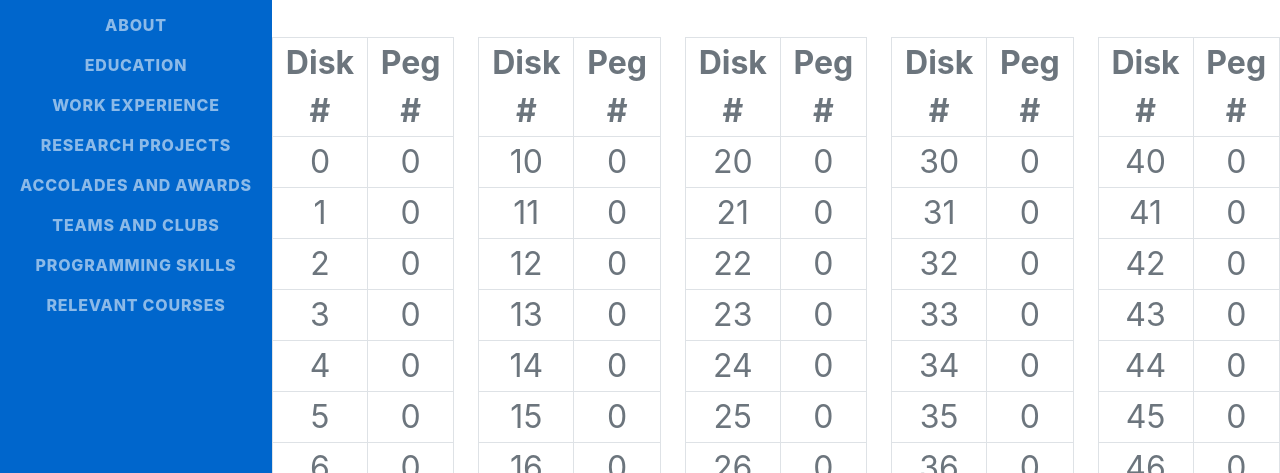
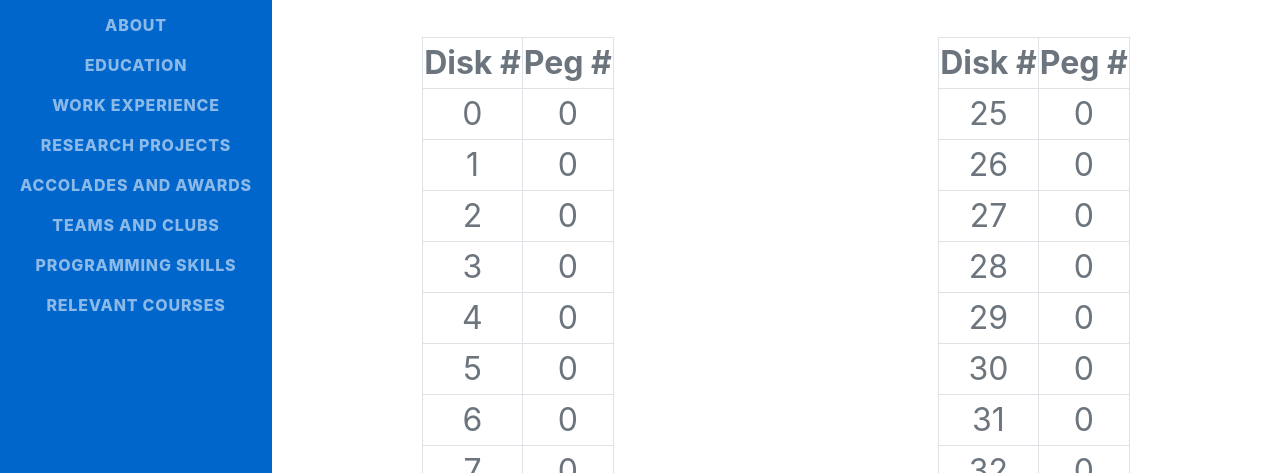
Before and after one commit to rjacks02/website, a plain HTML site: page hanoi.html in a window 1280 px wide. Shown: the part 327-800 px from the top of the page. Drawn offline with nearby package versions, Linux system fonts and the light colour scheme; a web font is replaced by a local one.

```diff
--- a/hanoi.html
+++ b/hanoi.html
@@ -72,7 +72,7 @@
         <br>
         <br>
         <div class = "row" style="align-items: center;">
-            <div class = "col-2">
+            <div class = "col-6">
                 <table class = "center">
                     <tr>
                         <th class = "border">Disk #</th>
@@ -118,14 +118,6 @@
                         <td class = "border"> 9  </td >
                         <td class = "border" id='9'> 0 </td >
                     </tr>
-                </table>
-            </div>
-            <div class = "col-2">
-                <table class = "center">
-                    <tr>
-                        <th class = "border">Disk #</th>
-                        <th class = "border">Peg #</th>
-                    </tr>
                     <tr>
                         <td class = "border"> 10  </td >
                         <td class = "border" id='10'> 0 </td >
@@ -166,15 +158,6 @@
                         <td class = "border"> 19  </td >
                         <td class = "border" id='19'> 0 </td >
                     </tr>
-
-                </table>
-            </div>
-            <div class = "col-2">
-                <table class = "center">
-                    <tr>
-                        <th class = "border">Disk #</th>
-                        <th class = "border">Peg #</th>
-                    </tr>
                     <tr>
                         <td class = "border"> 20  </td >
                         <td class = "border" id='20'> 0 </td >
@@ -194,6 +177,17 @@
                     <tr>
                         <td class = "border"> 24  </td >
                         <td class = "border" id='24'> 0 </td >
+                    </tr>
+
+
+
+                </table>
+            </div>
+            <div class = "col-6">
+                <table class = "center">
+                    <tr>
+                        <th class = "border">Disk #</th>
+                        <th class = "border">Peg #</th>
                     </tr>
                     <tr>
                         <td class = "border"> 25  </td >
@@ -216,14 +210,6 @@
                         <td class = "border" id='29'> 0 </td >
                     </tr>
 
-                </table>
-            </div>
-            <div class = "col-2">
-                <table class = "center">
-                    <tr>
-                        <th class = "border">Disk #</th>
-                        <th class = "border">Peg #</th>
-                    </tr>
                     <tr>
                         <td class = "border"> 30  </td >
                         <td class = "border" id='30'> 0 </td >
@@ -265,15 +251,6 @@
                         <td class = "border"> 39  </td >
                         <td class = "border" id='39'> 0 </td >
                     </tr>
-
-                </table>
-                </div>
-                <div class = "col-2">
-                    <table class = "center">
-                        <tr>
-                            <th class = "border">Disk #</th>
-                            <th class = "border">Peg #</th>
-                        </tr>
                         <tr>
                             <td class = "border"> 40  </td >
                             <td class = "border" id='40'> 0 </td >
@@ -321,5 +298,8 @@
         </div>
     </div>
   <script src ="js/tower.js" > </script>
+  <script src="https://cdn.jsdelivr.net/npm/bootstrap@5.2.3/dist/js/bootstrap.bundle.min.js"></script>
+        <!-- Core theme JS-->
+    <script src="js/scripts.js"></script>
  </body >
 </html >
```
